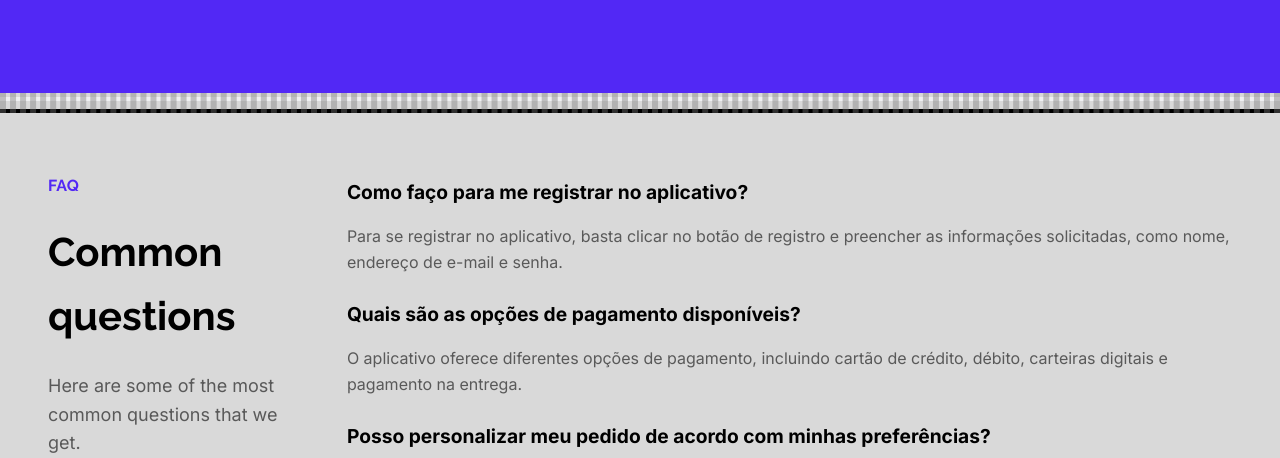
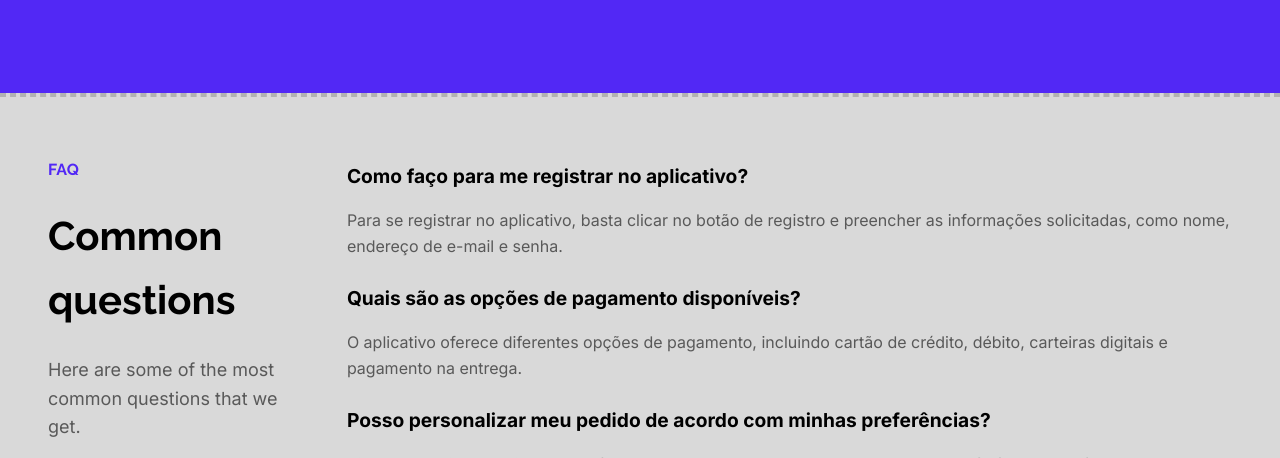
Before and after one commit to Capadocio/Gourmet-cafe-HTML, a website built with Parcel: page registro.html in a window 1280 px wide. Shown: the part 642-1100 px from the top of the page. Built offline with nearby package versions, Linux system fonts and the light colour scheme.

Commit message:
Commit from TeleportHQ

```diff
--- a/registro.css
+++ b/registro.css
@@ -457,7 +457,7 @@
   border-color: rgba(41, 20, 119, 0.9);
   background-color: rgba(41, 20, 119, 0.9);
 }
-.registro-details {
+.registro-features {
   flex: 0 0 auto;
   width: 100%;
   border: 2px dashed rgba(120, 120, 120, 0.4);
@@ -465,52 +465,6 @@
   display: flex;
   align-items: center;
   justify-content: center;
-}
-.registro-features {
-  flex: 0 0 auto;
-  width: 100%;
-  height: auto;
-  display: flex;
-  align-items: center;
-  justify-content: center;
-}
-.registro-features-container {
-  flex: 0 0 auto;
-  width: 100%;
-  border: 2px dashed rgba(120, 120, 120, 0.4);
-  display: flex;
-  align-items: center;
-  flex-direction: column;
-  justify-content: center;
-  background-color: var(--dl-color-secondary-grey400);
-}
-.registro-pricing {
-  flex: 0 0 auto;
-  width: 100%;
-  border: 2px dashed rgba(120, 120, 120, 0.4);
-  height: auto;
-  display: flex;
-  align-items: center;
-  justify-content: center;
-}
-.registro-gallery {
-  flex: 0 0 auto;
-  width: 100%;
-  border: 2px dashed rgba(120, 120, 120, 0.4);
-  height: auto;
-  display: flex;
-  align-items: center;
-  justify-content: center;
-}
-.registro-banner {
-  flex: 0 0 auto;
-  width: 100%;
-  border: 2px dashed rgba(120, 120, 120, 0.4);
-  height: auto;
-  display: flex;
-  align-items: center;
-  justify-content: center;
-  background-color: var(--dl-color-gray-black);
 }
 .registro-faq {
   flex: 0 0 auto;
--- a/registro.html
+++ b/registro.html
@@ -196,13 +196,7 @@
             </div>
           </div>
         </div>
-        <div class="registro-details"></div>
-        <div class="registro-features">
-          <div class="registro-features-container"></div>
-        </div>
-        <div class="registro-pricing"></div>
-        <div class="registro-gallery"></div>
-        <div class="registro-banner"></div>
+        <div class="registro-features"></div>
         <div class="registro-faq">
           <div class="registro-faq-container">
             <div class="registro-faq1">
```
Also changed, not shown: cardapio.css (+0 -27 lines), cardapio.html (+0 -4 lines), index.css (+6 -4 lines), pagamento.css (+6 -50 lines), pagamento.html (+0 -6 lines).
